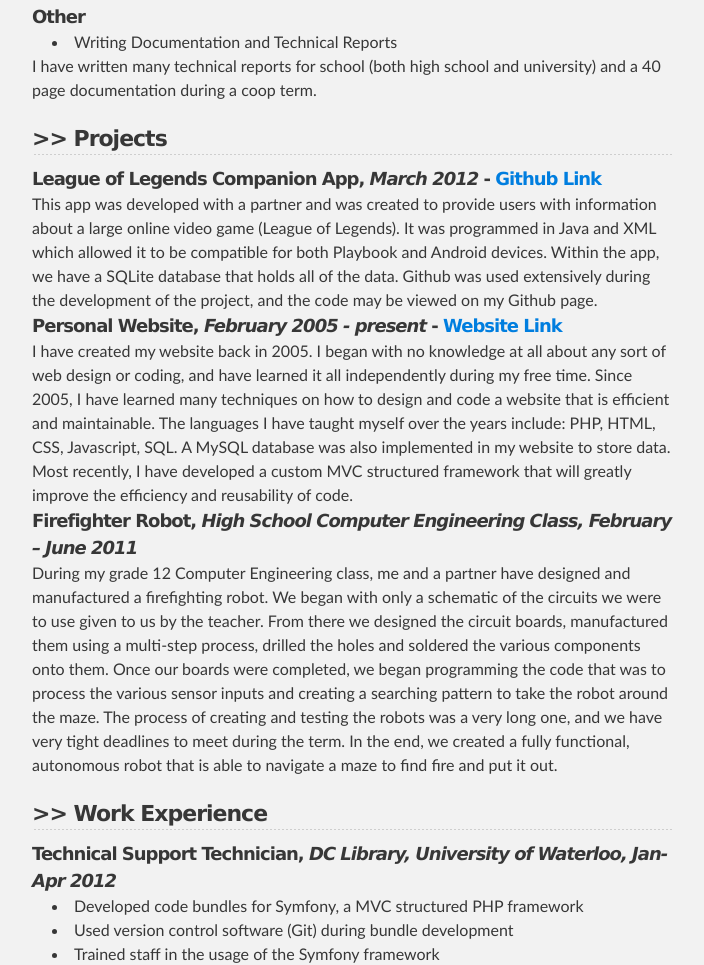
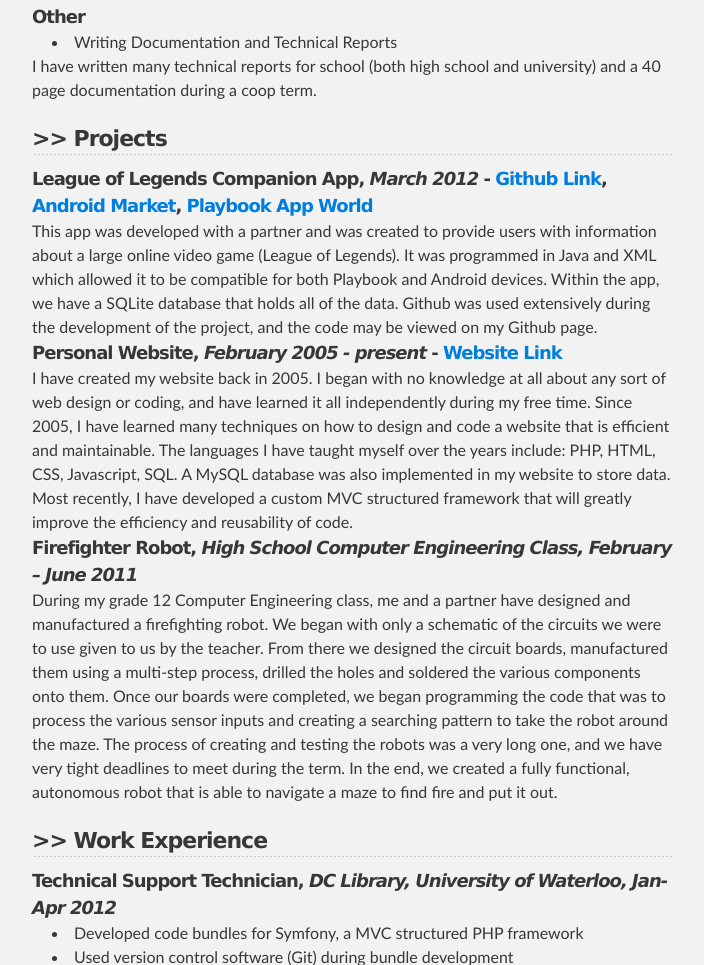
Before and after one commit to farova/farova.github.io, a plain HTML site: page index.html in a window 1280 px wide. Shown: the part 1934-2899 px from the top of the page, without its empty margins (288-992 px from the left). Drawn offline with Linux system fonts and the light colour scheme.

Commit message:
Fixed and added links

```diff
--- a/index.html
+++ b/index.html
@@ -122,7 +122,7 @@
 
 		<h3 id="Projects">&gt;&gt; Projects</h3>
 
-		<h4>League of Legends Companion App, <em>March 2012</em> - <a href="https://github.com/farova/LeagueOfLegendsCompanionApp">Github Link</a></h4>
+		<h4>League of Legends Companion App, <em>March 2012</em> - <a href="https://github.com/farova/LeagueOfLegendsCompanionApp">Github Link</a>, <a href="https://play.google.com/store/apps/details?id=com.LoLCompanionApp&hl=en">Android Market</a>, <a href="http://appworld.blackberry.com/webstore/content/87604/?lang=en">Playbook App World</a></h4>
 
 		This app was developed with a partner and was created to provide users with information about a large online video game (League of Legends). It was programmed in Java and XML which allowed it to be compatible for both Playbook and Android devices. Within the app, we have a SQLite database that holds all of the data. Github was used extensively during the development of the project, and the code may be viewed on my Github page.
 
```
